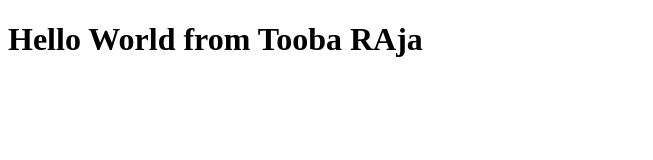
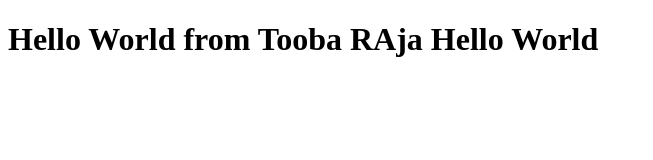
Before and after one commit to Tooba93/Bootcamp2020, a plain HTML site: page index.html in a window 1280 px wide. Shown: the whole page, without its empty margins (0-653 px from the left). Drawn offline with Linux system fonts and the light colour scheme.

Commit message:
updated html

```diff
--- a/index.html
+++ b/index.html
@@ -7,6 +7,6 @@
     <title>Document</title>
 </head>
 <body>
-    <h1>Hello World from Tooba RAja</h1>
+    <h1>Hello World from Tooba RAja Hello World</h1>
 </body>
 </html>
```
